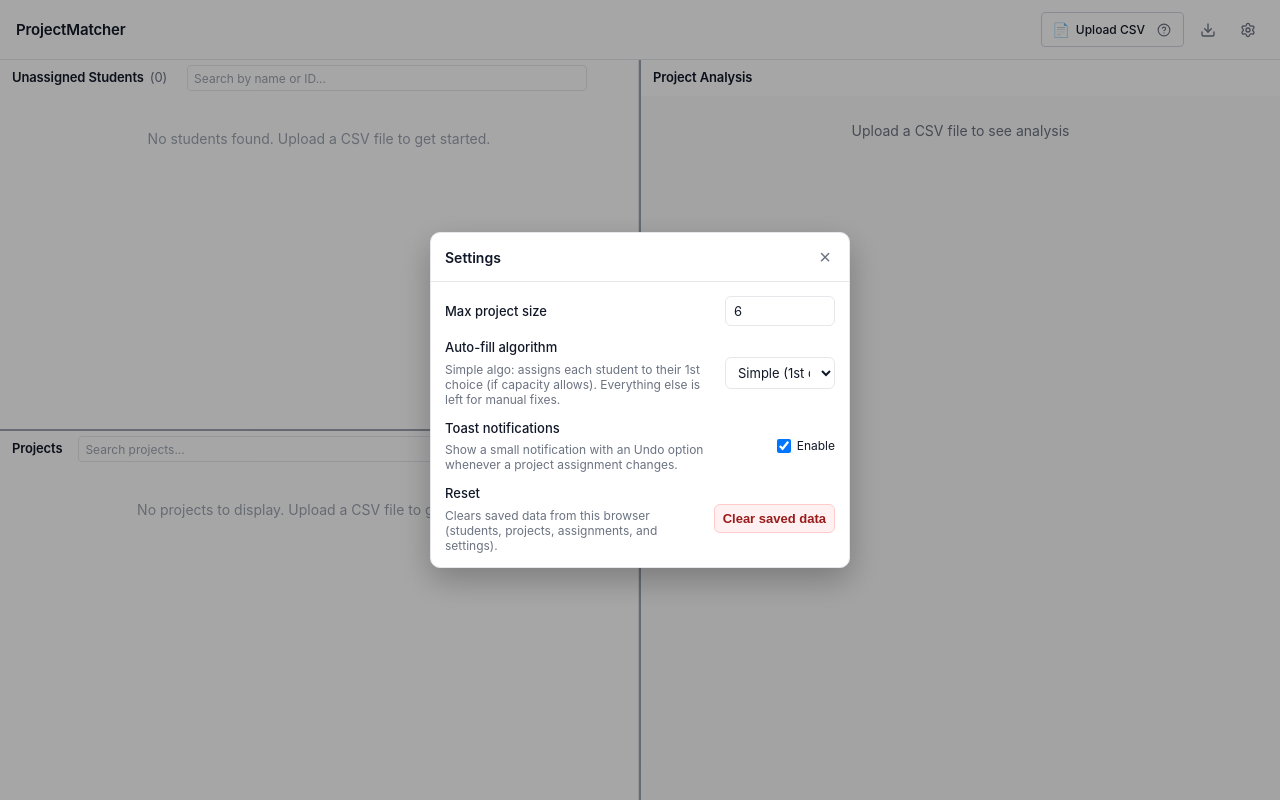
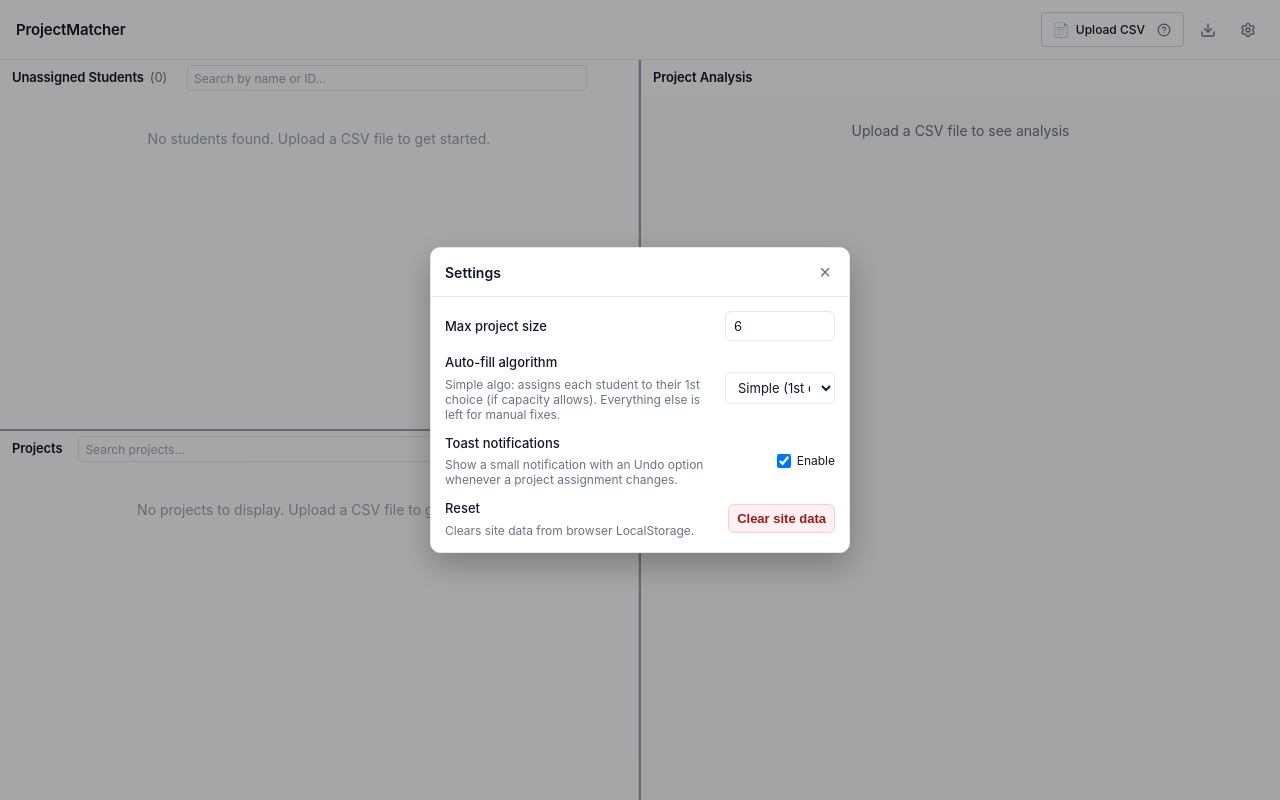
Before and after one commit to immedha/cse403-project-assigning, a React (Vite) app: page / in a window 1280 px wide. Both pictures are taken after a click on the button 1248 px from the left and 29 px from the top of the page. Built offline with nearby package versions, Linux system fonts and the light colour scheme.

Commit message:
renamed clear site data button in settings

```diff
--- a/src/App.tsx
+++ b/src/App.tsx
@@ -750,7 +750,7 @@ export default function MainApp() {
                 <div className="settings-row-left">
                   <span className="settings-label">Reset</span>
                   <div className="settings-help">
-                    Clears saved data from this browser (students, projects, assignments, and settings).
+                    Clears site data from browser LocalStorage.
                   </div>
                 </div>
                 <button
@@ -758,7 +758,7 @@ export default function MainApp() {
                   className="settings-danger-btn"
                   onClick={handleClearSavedData}
                 >
-                  Clear saved data
+                  Clear site data
                 </button>
               </div>
             </div>
```
